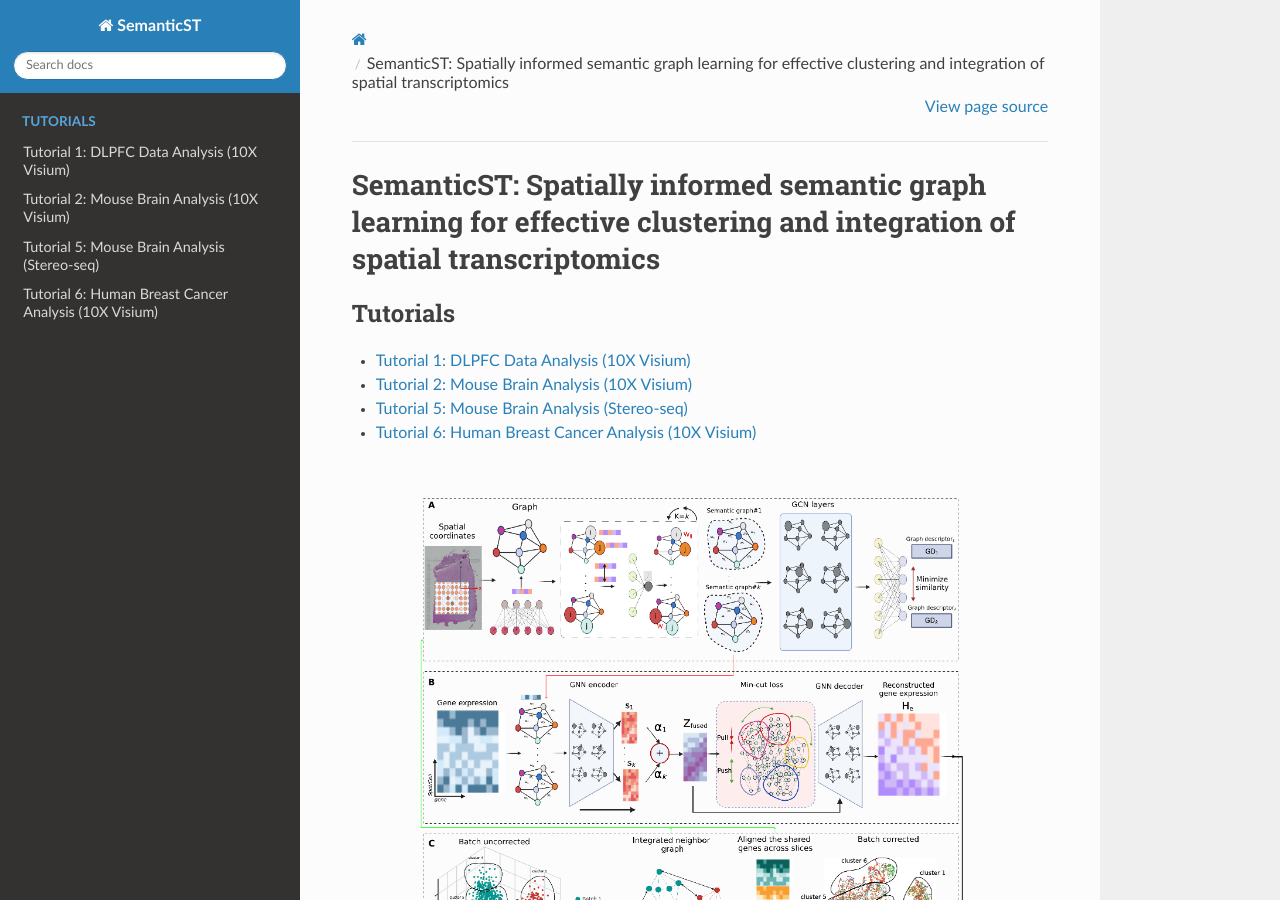
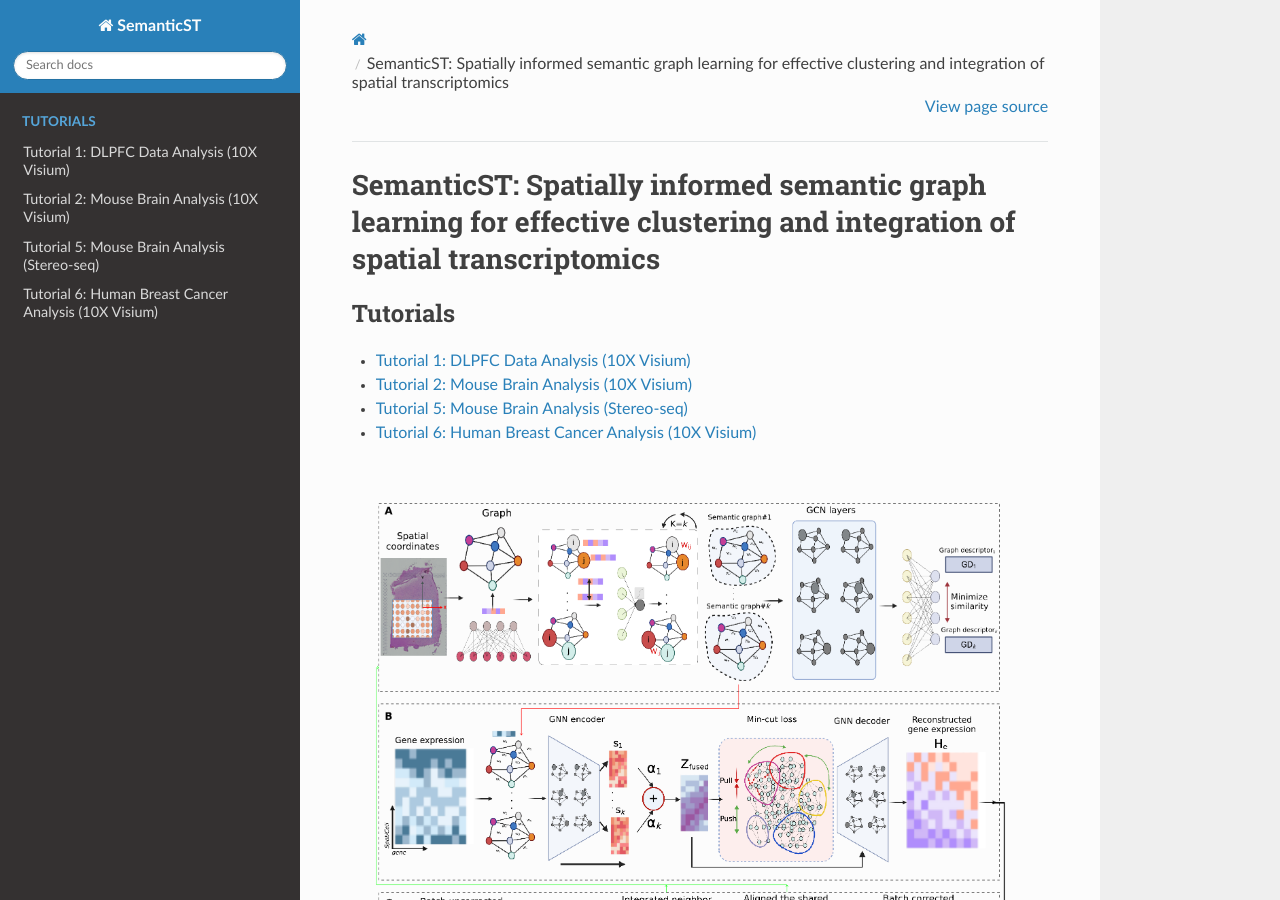
Before and after one commit to roxana9/SemanticST_Tutorial, a Sphinx documentation site: the page built from docs/index.rst, in a window 1280 px wide and 900 px high. Built offline with Sphinx 7.4.7 and the Read the Docs theme 3.1.0, drawn with Linux system fonts in a browser that asks for light colours; pages that are not in the unit, such as notebooks, are missing from menus.

Commit message:
update index

```diff
--- a/docs/index.rst
+++ b/docs/index.rst
@@ -17,6 +17,6 @@ SemanticST: Spatially informed semantic graph learning for effective clustering
    source/notebooks/Integration_vertical
 
 .. image:: source/_static/semanticst_figure.png
-   :width: 600px
+   :width: 800px
    :align: center
    :alt: SemanticST Pipeline
```
